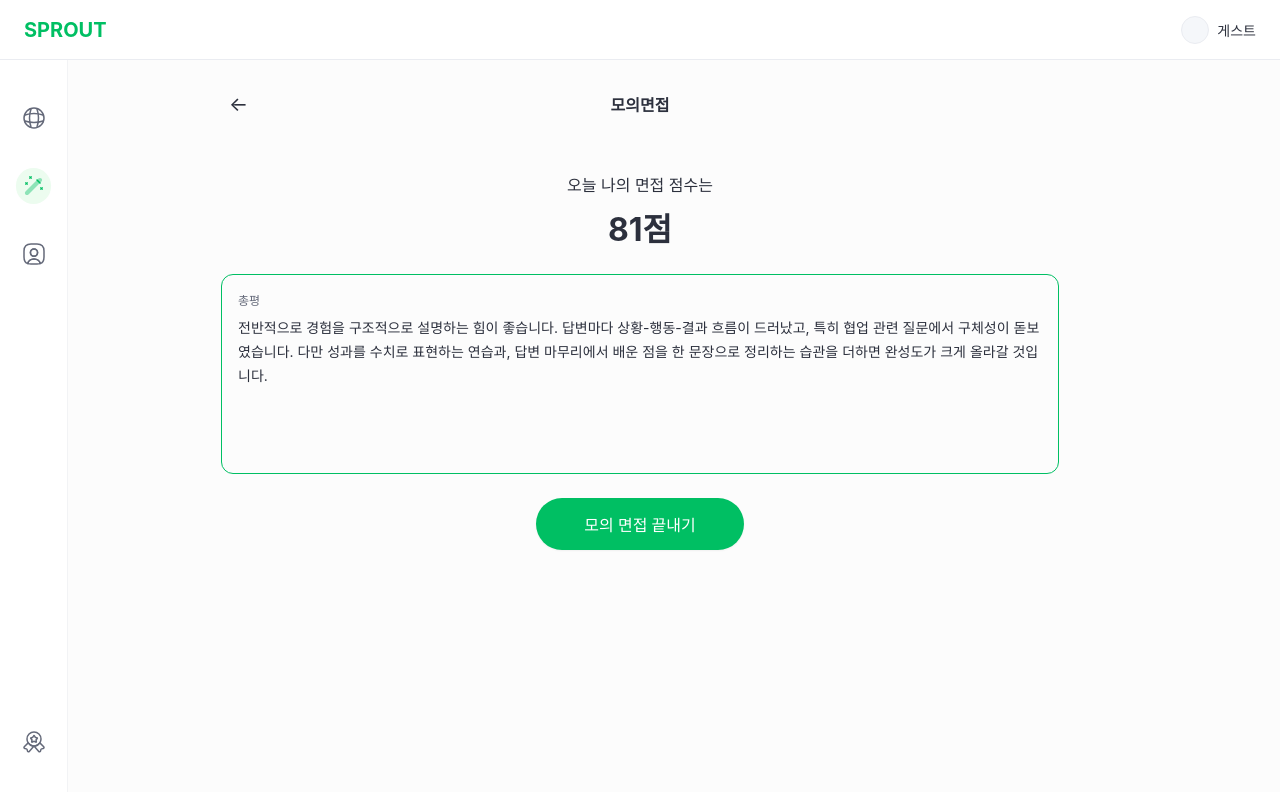
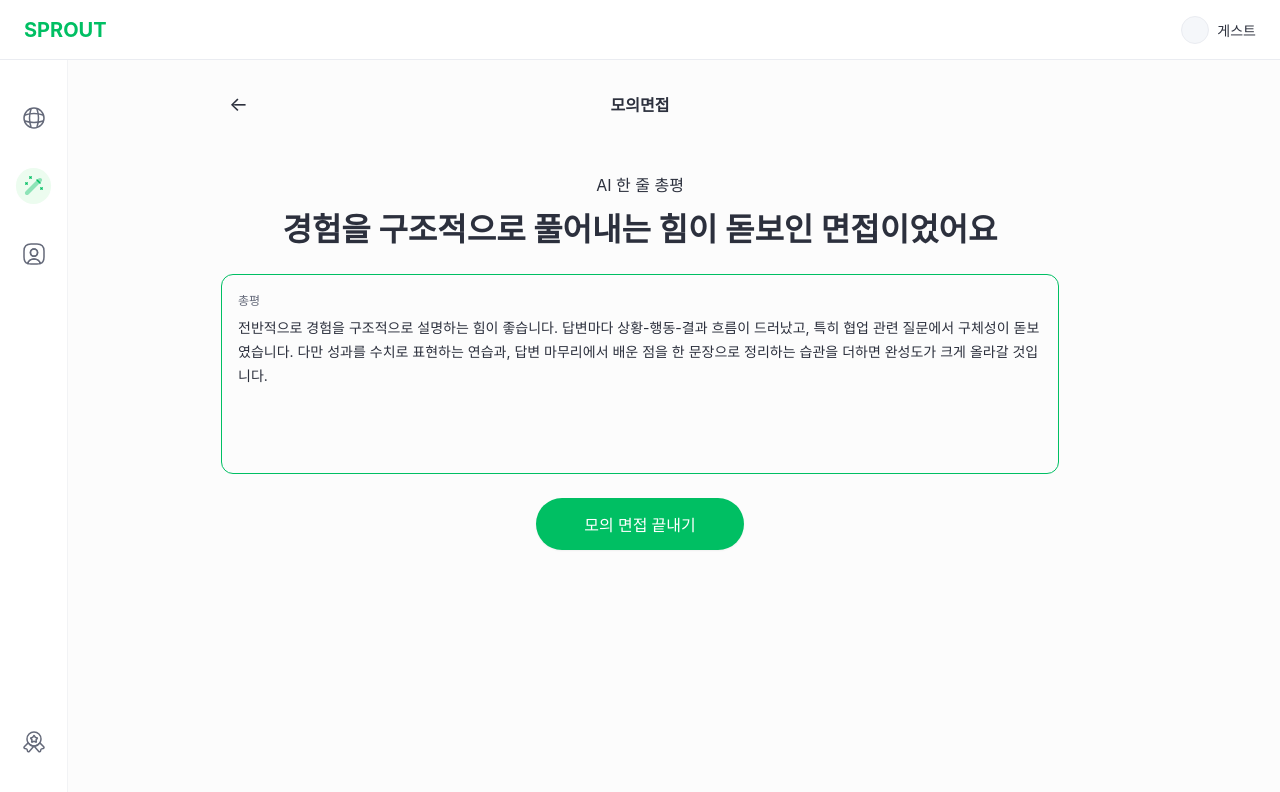
Before and after one commit to EFUB-SWS-MANDO/Frontend, a React (Vite) app: page /ai/interview/result in a window 1280 px wide. Shown: the top 792 px of the page. Built offline with nearby package versions, Linux system fonts and the light colour scheme; no server answers; a web font is replaced by a local one.

Commit message:
[network] #117 총평 조회 API 연동

```diff
--- a/src/features/ai/api/useInterview.js
+++ b/src/features/ai/api/useInterview.js
@@ -2,10 +2,7 @@ import { useState, useEffect, useRef } from 'react';
 import { api } from '@/apis/axiosInstance';
 import { ENDPOINTS } from '@/apis/endpoints';
 import { USE_MOCK } from '@/apis/config';
-import {
-  MOCK_INTERVIEW_QUESTIONS,
-  MOCK_INTERVIEW_SUMMARY,
-} from '@/mocks/mockInterview';
+import { MOCK_INTERVIEW_QUESTIONS } from '@/mocks/mockInterview';
 import { openInterviewStream } from './interviewStream';
 
 const TYPE_BY_MODE = {
@@ -180,6 +177,5 @@ export function useInterview({ mode, selection } = {}) {
     submitAnswer,
     nextQuestion,
     followUpQuestion,
-    summary: MOCK_INTERVIEW_SUMMARY,
   };
 }
--- /dev/null
+++ b/src/features/ai/api/useInterviewFeedback.js
@@ -0,0 +1,37 @@
+import { useState, useEffect } from 'react';
+import { api } from '@/apis/axiosInstance';
+import { ENDPOINTS } from '@/apis/endpoints';
+import { USE_MOCK } from '@/apis/config';
+import { MOCK_INTERVIEW_SUMMARY } from '@/mocks/mockInterview';
+
+export function useInterviewFeedback(sessionId) {
+  const [result, setResult] = useState(null);
+  const [isLoading, setIsLoading] = useState(true);
+  const [error, setError] = useState(null);
+
+  useEffect(() => {
+    let ignore = false;
+    (async () => {
+      setIsLoading(true);
+      setError(null);
+      try {
+        if (USE_MOCK) {
+          await new Promise((resolve) => setTimeout(resolve, 300));
+          if (!ignore) setResult(MOCK_INTERVIEW_SUMMARY);
+          return;
+        }
+        const data = await api.get(ENDPOINTS.interviews.feedback(sessionId));
+        if (!ignore) setResult(data);
+      } catch (e) {
+        if (!ignore) setError(e);
+      } finally {
+        if (!ignore) setIsLoading(false);
+      }
+    })();
+    return () => {
+      ignore = true;
+    };
+  }, [sessionId]);
+
+  return { result, isLoading, error };
+}
--- a/src/mocks/mockInterview.js
+++ b/src/mocks/mockInterview.js
@@ -21,7 +21,7 @@ export const MOCK_INTERVIEW_QUESTIONS = [
 ];
 
 export const MOCK_INTERVIEW_SUMMARY = {
-  score: 81,
-  comment:
+  feedbackSummary: '경험을 구조적으로 풀어내는 힘이 돋보인 면접이었어요',
+  feedback:
     '전반적으로 경험을 구조적으로 설명하는 힘이 좋습니다. 답변마다 상황-행동-결과 흐름이 드러났고, 특히 협업 관련 질문에서 구체성이 돋보였습니다. 다만 성과를 수치로 표현하는 연습과, 답변 마무리에서 배운 점을 한 문장으로 정리하는 습관을 더하면 완성도가 크게 올라갈 것입니다.',
 };
--- a/src/pages/ai/InterviewResultPage.jsx
+++ b/src/pages/ai/InterviewResultPage.jsx
@@ -1,22 +1,29 @@
-import { useNavigate } from 'react-router-dom';
+import { useNavigate, useLocation } from 'react-router-dom';
 import styled from 'styled-components';
 import PageHeader from '@/components/PageHeader/PageHeader';
-import { useInterview } from '@/features/ai/api/useInterview';
+import Spinner from '@/components/Spinner/Spinner';
+import EmptyState from '@/components/EmptyState/EmptyState';
+import { useInterviewFeedback } from '@/features/ai/api/useInterviewFeedback';
 
 function InterviewResultPage() {
   const navigate = useNavigate();
-  const { summary } = useInterview();
+  const { state } = useLocation();
+  const { result, isLoading, error } = useInterviewFeedback(state?.sessionId);
+
+  if (isLoading) return <Spinner />;
+  if (error || !result)
+    return <EmptyState message="총평을 불러오지 못했어요. 다시 시도해 주세요." />;
 
   return (
     <Container>
       <PageHeader title="모의면접" />
       <ScoreArea>
-        <ScoreLabel>오늘 나의 면접 점수는</ScoreLabel>
-        <Score>{summary.score}점</Score>
+        <ScoreLabel>AI 한 줄 총평</ScoreLabel>
+        <Score>{result.feedbackSummary}</Score>
       </ScoreArea>
       <SummaryBox>
         <BoxLabel>총평</BoxLabel>
-        <BoxText>{summary.comment}</BoxText>
+        <BoxText>{result.feedback}</BoxText>
       </SummaryBox>
       <FinishButton type="button" onClick={() => navigate('/ai')}>
         모의 면접 끝내기
@@ -67,6 +74,7 @@ const BoxText = styled.p`
   font-size: ${({ theme }) => theme.fontSize.sm};
   color: ${({ theme }) => theme.colors.text};
   line-height: 1.7;
+  white-space: pre-wrap;
 `;
 
 const FinishButton = styled.button`
```
